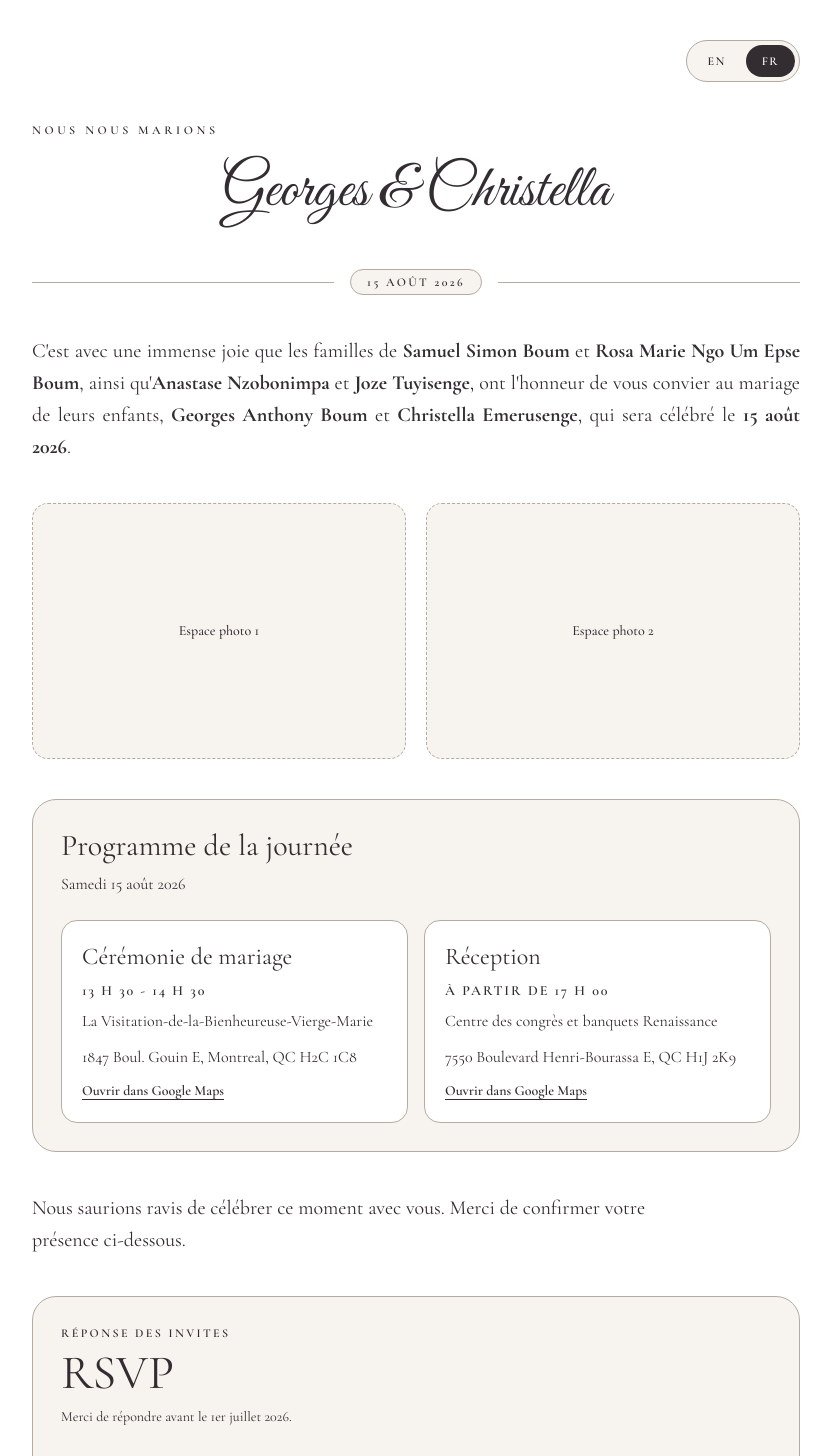
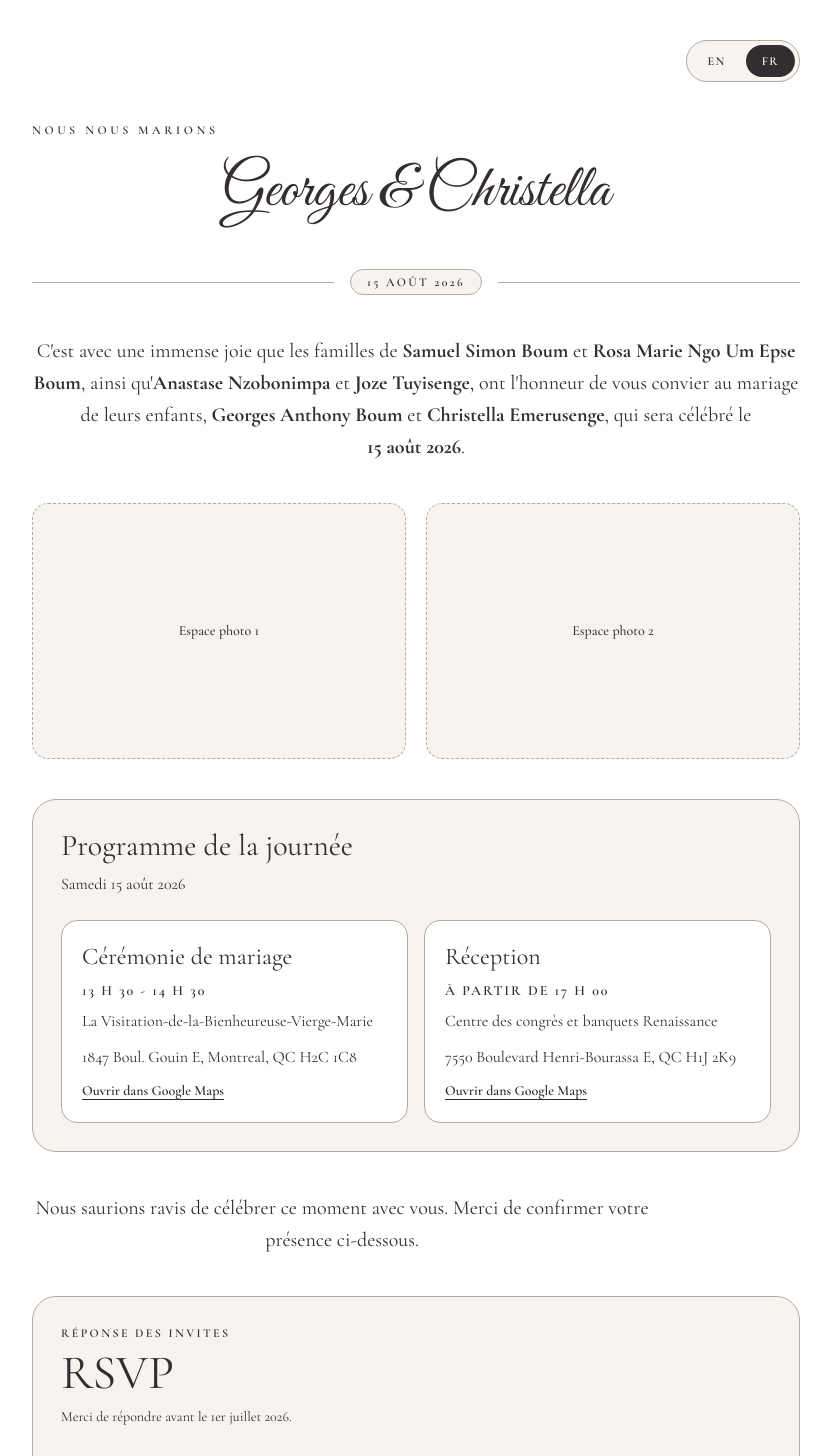
Before and after one commit to Freshafro/wedding-invitation, a Next.js app: page / in a window 1280 px wide. Shown: the top 1456 px of the page, without its empty margins (224-1055 px from the left). Built offline with nearby package versions, Linux system fonts and the light colour scheme.

Commit message:
Changed back to text center and fixed date placement

```diff
--- a/app/page.tsx
+++ b/app/page.tsx
@@ -27,7 +27,7 @@ export default function Home() {
             <strong>Rosa Marie Ngo Um</strong>, together with <strong>Anastase Nzobonimpa</strong> and{" "}
             <strong>Joze Tuyisenge</strong>, request the honor of your presence at the wedding celebration of their
             children, <strong>Georges Anthony Boum</strong> and <strong>Christella Emerusenge</strong>,
-            on the <strong>15th of August, 2026</strong>.
+            on the <br /><strong>15th of August, 2026</strong>.
           </>
         ),
         scheduleTitle: "Wedding Day Schedule",
@@ -52,7 +52,7 @@ export default function Home() {
             C&apos;est avec une immense joie que les familles de <strong>Samuel Simon Boum</strong> et{" "}
             <strong>Rosa Marie Ngo Um Epse Boum</strong>, ainsi qu&apos;<strong>Anastase Nzobonimpa</strong> et{" "}
             <strong>Joze Tuyisenge</strong>, ont l&apos;honneur de vous convier au mariage de leurs enfants,{" "}
-            <strong>Georges Anthony Boum</strong> et <strong>Christella Emerusenge</strong>, qui sera célébré le <strong>15 août 2026</strong>.
+            <strong>Georges Anthony Boum</strong> et <strong>Christella Emerusenge</strong>, qui sera célébré le <br /><strong>15 août 2026</strong>.
           </>
         ),
         scheduleTitle: "Programme de la journée",
@@ -119,7 +119,7 @@ export default function Home() {
             <span className="h-px flex-1 border-t border-[var(--border-muted)]" />
           </div>
 
-          <p className="font-display text-justify text-lg leading-8 sm:text-xl">{t.announcement}</p>
+          <p className="font-display text-lg leading-8 sm:text-xl text-center">{t.announcement}</p>
 
           <div className="grid gap-5 sm:grid-cols-2">
             <div className="flex min-h-64 items-center justify-center rounded-2xl border border-dashed border-[var(--border-muted)] bg-[var(--surface-soft)] text-sm font-medium">
@@ -168,7 +168,7 @@ export default function Home() {
           </div>
         </section>
 
-        <p className="font-display max-w-prose text-lg leading-8 sm:text-xl">{t.intro}</p>
+        <p className="font-display max-w-prose text-lg leading-8 sm:text-xl text-center">{t.intro}</p>
 
         <Suspense fallback={<div className="rounded-3xl border border-[var(--border-muted)] bg-[var(--surface-soft)] p-7 text-sm">Loading RSVP form...</div>}>
           <RsvpForm locale={locale} />
```
